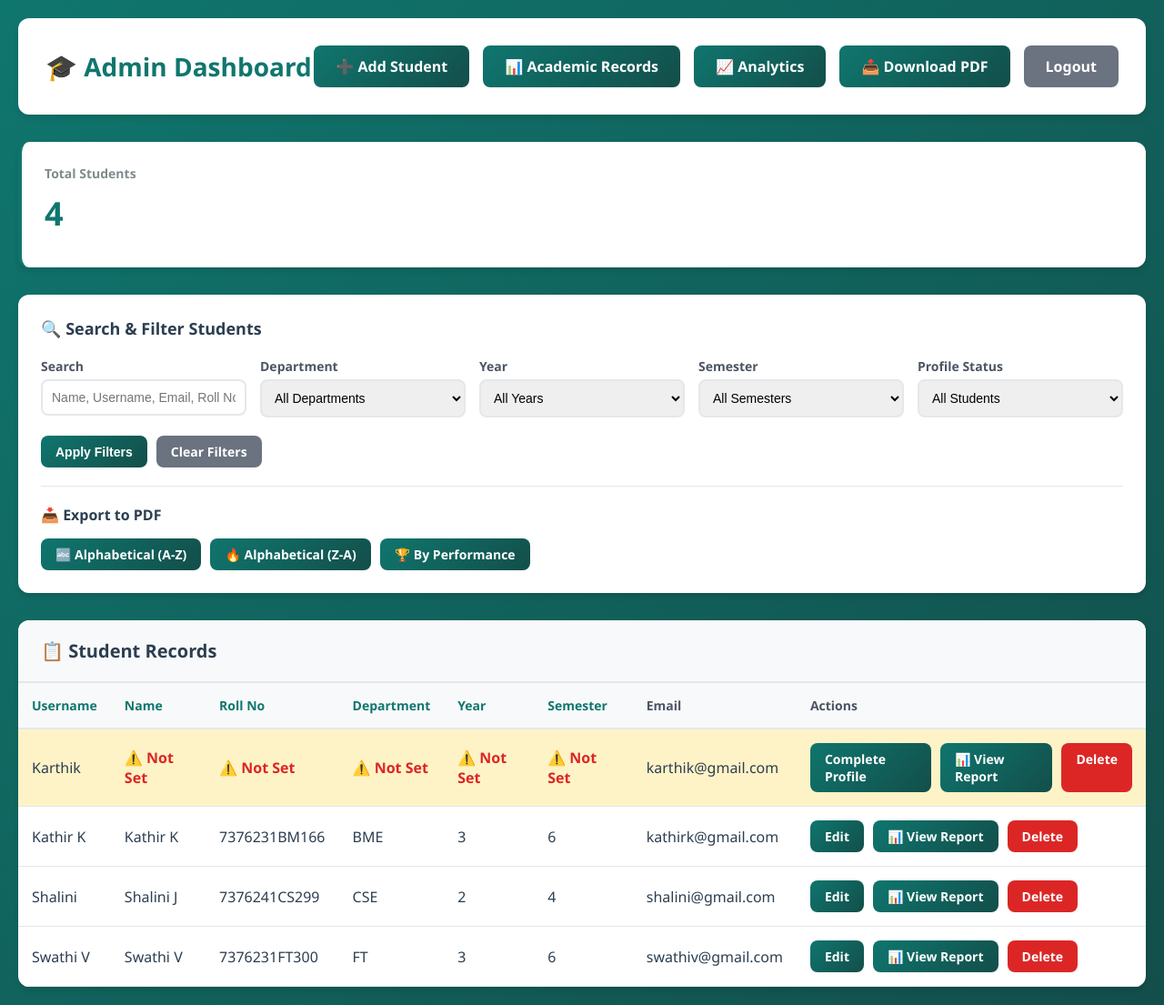
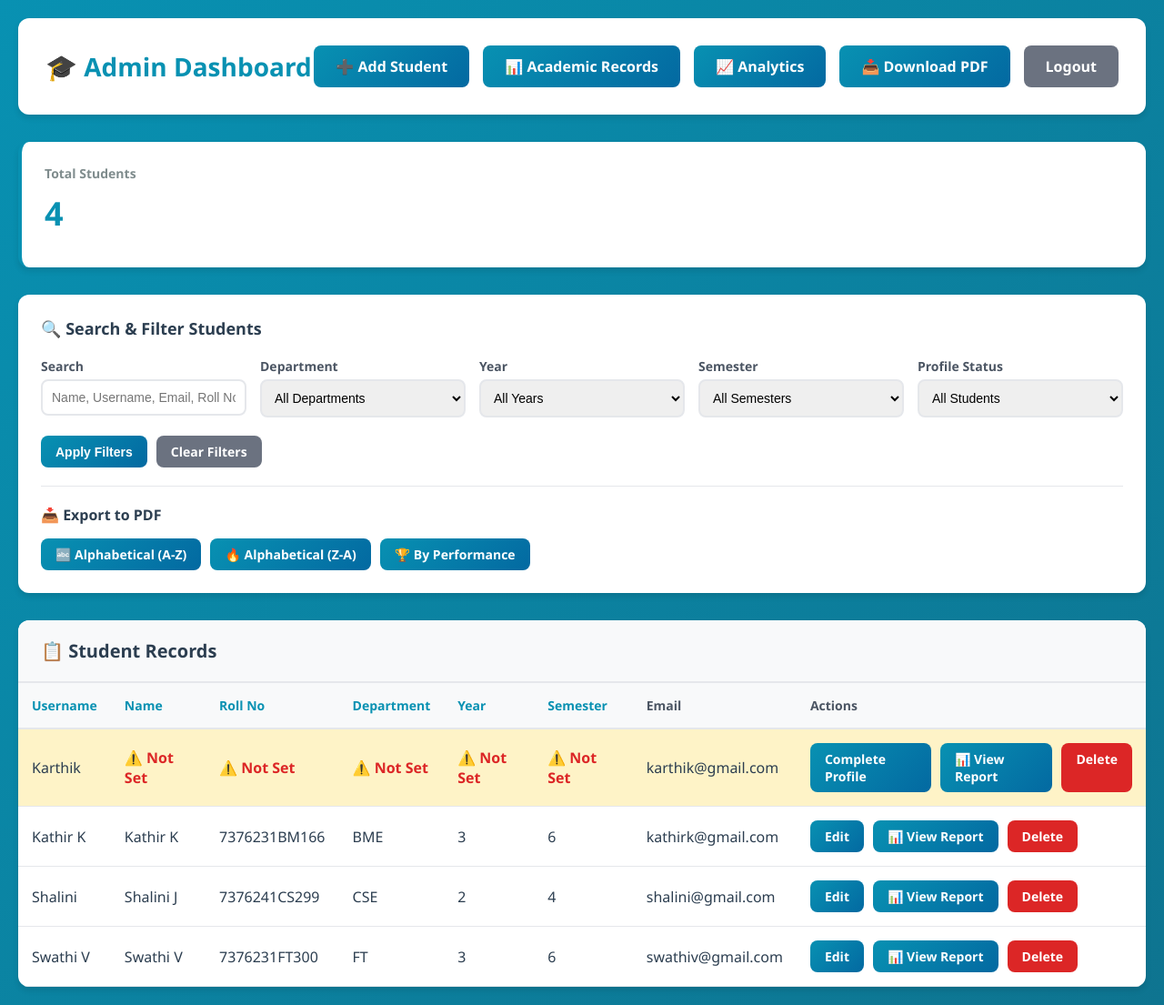
Before and after one commit to VaishnaviBabu17/student_recommendation, a Django app: page /admin_dashboard/ in a window 1280 px wide. Shown: the whole page at 91% size. Run offline with Django 5.2, Linux system fonts and the light colour scheme; a user stored in the database is signed in; data comes from the database, SQL or seed files in the repository.

Commit message:
Apply Blue + Teal theme to all pages

```diff
--- a/templates/admin_dashboard.html
+++ b/templates/admin_dashboard.html
@@ -13,7 +13,7 @@
 
         body {
             font-family: 'Segoe UI', Tahoma, Geneva, Verdana, sans-serif;
-            background: linear-gradient(135deg, #0f766e 0%, #134e4a 100%);
+            background: linear-gradient(135deg, #0891b2 0%, #0e7490 100%);
             min-height: 100vh;
             padding: 20px;
         }
@@ -35,7 +35,7 @@
         }
 
         .header h1 {
-            color: #0f766e;
+            color: #0891b2;
             font-size: 28px;
         }
 
@@ -56,13 +56,13 @@
         }
 
         .btn-primary {
-            background: linear-gradient(135deg, #0f766e 0%, #134e4a 100%);
+            background: linear-gradient(135deg, #0891b2 0%, #0369a1 100%);
             color: white;
         }
 
         .btn-primary:hover {
             transform: translateY(-2px);
-            box-shadow: 0 5px 15px rgba(15, 118, 110, 0.4);
+            box-shadow: 0 5px 15px rgba(8, 145, 178, 0.4);
         }
 
         .btn-danger {
@@ -133,7 +133,7 @@
         .form-group input:focus,
         .form-group select:focus {
             outline: none;
-            border-color: #0f766e;
+            border-color: #0891b2;
         }
 
         .filter-actions {
@@ -153,13 +153,13 @@
             padding: 25px;
             border-radius: 12px;
             box-shadow: 0 4px 6px rgba(0, 0, 0, 0.1);
-            border-left: 4px solid #0f766e;
+            border-left: 4px solid #0891b2;
         }
 
         .stat-card .number {
             font-size: 36px;
             font-weight: 700;
-            color: #0f766e;
+            color: #0891b2;
             margin: 10px 0;
         }
 
@@ -249,7 +249,7 @@
         }
 
         .sort-link {
-            color: #0f766e;
+            color: #0891b2;
             text-decoration: none;
             font-weight: 600;
         }
```
Also changed, not shown: templates/student_info.html (+12 -12 lines), templates/student_marks.html (+16 -16 lines).
